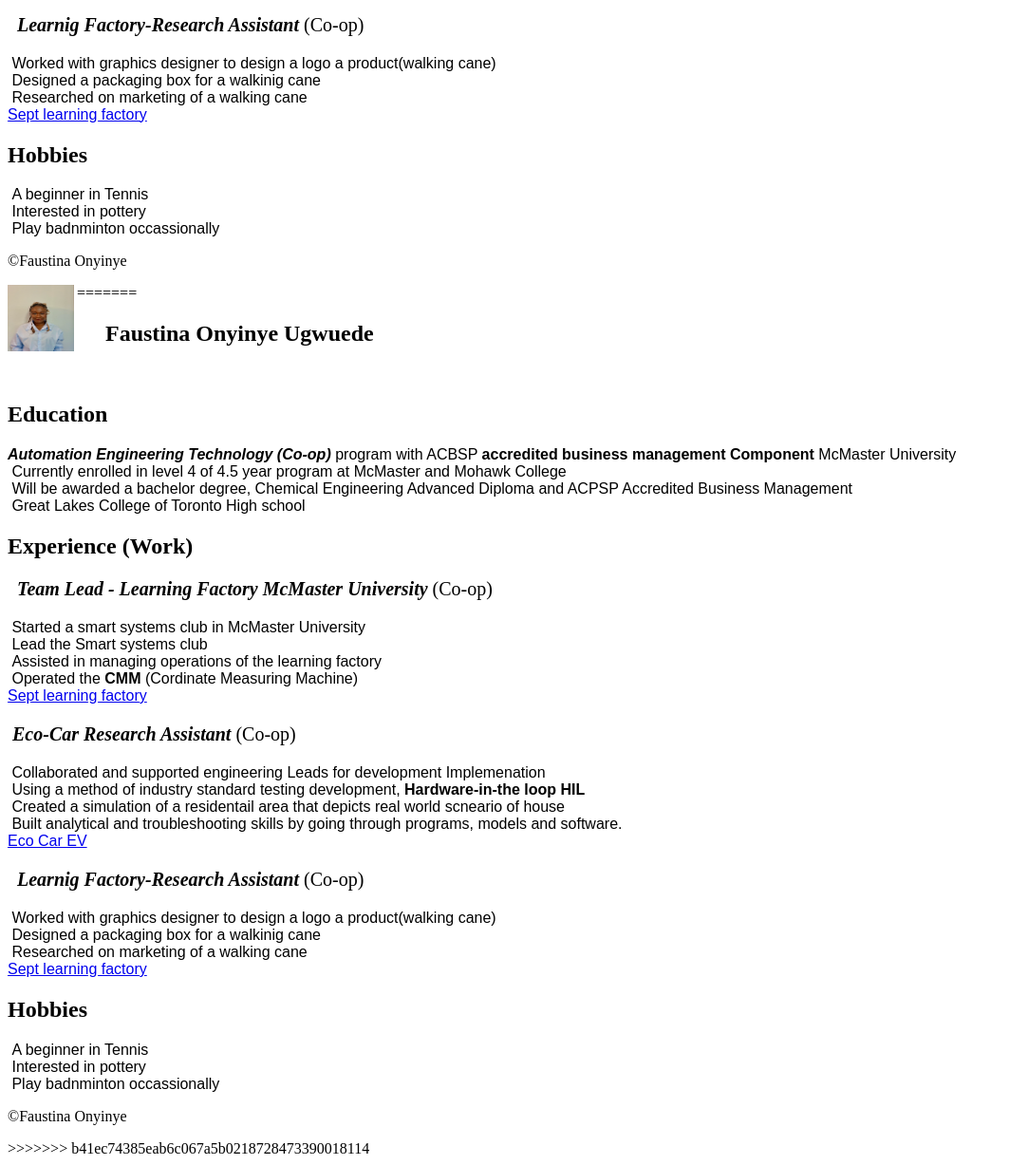
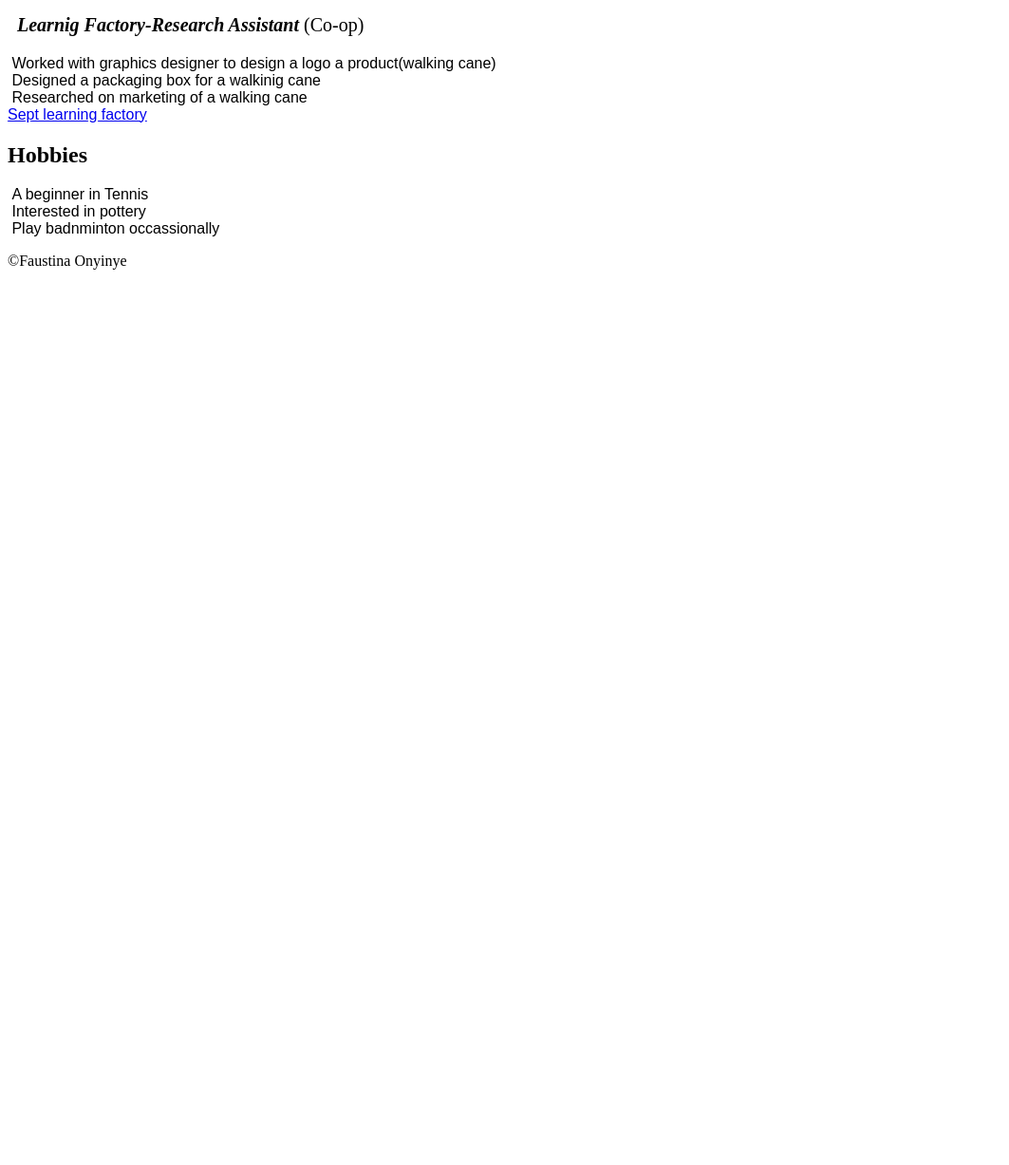
Before and after one commit to Onyinye-F/Onyinye-F.github.io, a plain HTML site: page index.html in a window 1280 px wide. Shown: the part 570-1797 px from the top of the page at 95% size, without its empty margins (0-1063 px from the left). After the commit the page ends 870 px from the top, so only its background shows below. Drawn offline with Linux system fonts and the light colour scheme.

Commit message:
Update index.html
Removed the duplicated resume

```diff
--- a/index.html
+++ b/index.html
@@ -1,7 +1,7 @@
 
 <html>
-     <!--I Faustina Onyinye [400386819] certify that this material is my orginal work. No other persons work has been used without due acknowledgment
-    I have also do not make my work availble to anyone else-->
+     <!--I Faustina Onyinye [400386819] certify that this material is my original work. No other person's work has been used without due acknowledgment
+    I have also not made my work available to anyone else-->
 <head>
   <title>  Faustina Onyinye Lab 1</title>
 
@@ -115,122 +115,4 @@
 </body>
 
 
-=======
-<html>
-     <!--I Faustina Onyinye [400386819] certify that this material is my orginal work. No other persons work has been used without due acknowledgment
-    I have also do not make my work availble to anyone else-->
-<head>
-  <title>  Faustina Onyinye Lab 1</title>
-
-</head>
-
-<body>
-
-
-    <img
-    src="myPic.jpg" alt="My Pic" width = "70mm" height ="70mm" align="left">
-
-    <div>
-    <p style = "font-family: italics">
-    <h2>&nbsp;&nbsp;&nbsp;&nbsp; Faustina Onyinye Ugwuede</h2>
-
-    </p>
-    </div>
-
-
-<br>
-<p style = "font-family: Times New Roman">
-    <h2>  Education </h2>
-
-
-</p>
-
-<p style = "font-family: Arial">
-
-    <strong><i>Automation Engineering Technology (Co-op)</i> </strong> program with ACBSP <strong> accredited business  management Component</strong>
-    McMaster University
-    <br>
-    &nbsp;Currently enrolled in level 4 of 4.5 year program at McMaster and Mohawk College
-    <br>
-    &nbsp;Will be awarded a bachelor degree, Chemical Engineering Advanced Diploma and ACPSP Accredited Business Management
-    <br>
-    &nbsp;Great Lakes College of Toronto High school
-    <br>
-    </p>
-
-    <p style ="font-family: Times New Roman">
-    <h2>  Experience (Work) </h2>
-    </p>
-
-    <p style="font-family: Times New Roman; font-size: 20px;">
-      &nbsp;<strong> <i>Team Lead - Learning Factory McMaster University </i></strong> (Co-op)
-      </p>
-    <p style = "font-family: Arial">
-      &nbsp;Started a smart systems club in McMaster University
-      <br>
-      &nbsp;Lead the Smart systems club
-      <br>
-      &nbsp;Assisted in managing operations of the learning factory
-      <br>
-      &nbsp;Operated the <strong> CMM</strong>  (Cordinate Measuring Machine)
-      <br>
-      <a href ="https://septlearningfactory.com/"> Sept learning factory </a>
-    </p>
-    <p style="font-family: Times New Roman; font-size: 20px;">
-      &nbsp;<strong><I>Eco-Car Research Assistant </strong></I> (Co-op)
-      </p>
-      <p style="font-family: Arial">
-      &nbsp;Collaborated and supported engineering Leads for development Implemenation
-      <br>
-      &nbsp;Using a method of industry standard testing development, <strong> Hardware-in-the loop HIL</strong>
-      <br>
-      &nbsp;Created a simulation of a residentail area that depicts real world scneario of house
-      <br>
-      &nbsp;Built analytical and troubleshooting skills by going through programs, models and software.
-      <br>
-      <a href ="https://www.macecocar.ca/"> Eco Car EV </a>
-      </p>
-      <p style="font-family: Times New Roman; font-size: 20px;">
-      &nbsp;<strong> <i>Learnig Factory-Research Assistant</i> </strong> (Co-op)
-    </p>
-    <p style="font-family: Arial">
-      &nbsp;Worked with graphics designer to design a logo a product(walking cane)
-      <br>
-      &nbsp;Designed a packaging box for a walkinig cane
-      <br>
-      &nbsp;Researched on marketing of a walking cane
-      <br>
-      <a href ="https://septlearningfactory.com/"> Sept learning factory </a>
-    </p>
-
-    <p style="font-family: Times new Roman">
-      <h2>  Hobbies </h2> </p>
-      <p style="font-family: Arial">
-      &nbsp;A beginner in Tennis
-      <br>
-      &nbsp;Interested in pottery
-      <br>
-      &nbsp;Play badnminton occassionally
-
-  </p>
-
-
-
-
-   <footer>
-    <p>
-    &copy;Faustina Onyinye
-
-    </p>
-
-   </footer>
-</p>
-
-
-
-
-</body>
-
-
->>>>>>> b41ec74385eab6c067a5b0218728473390018114
 </html>
```
